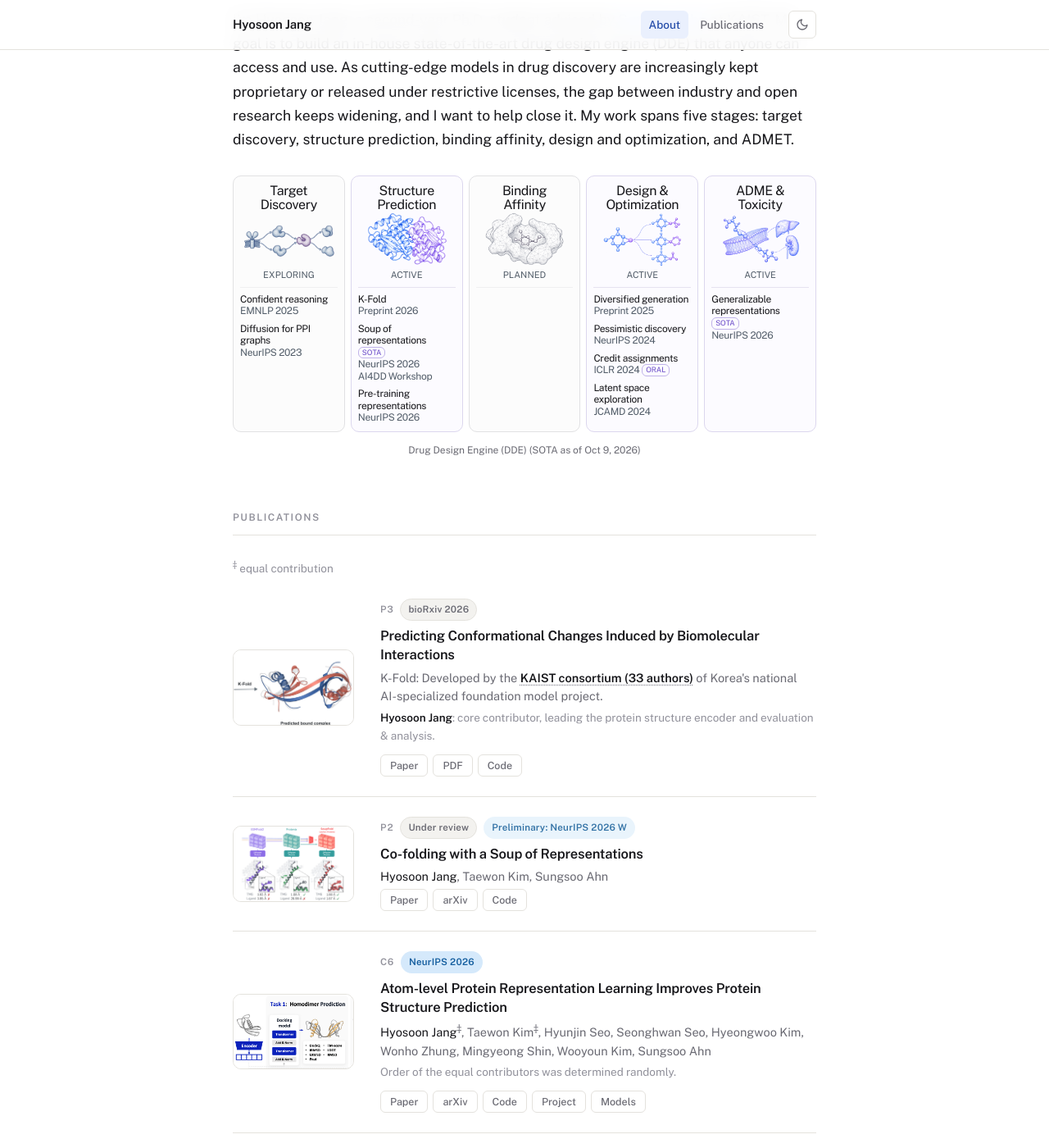
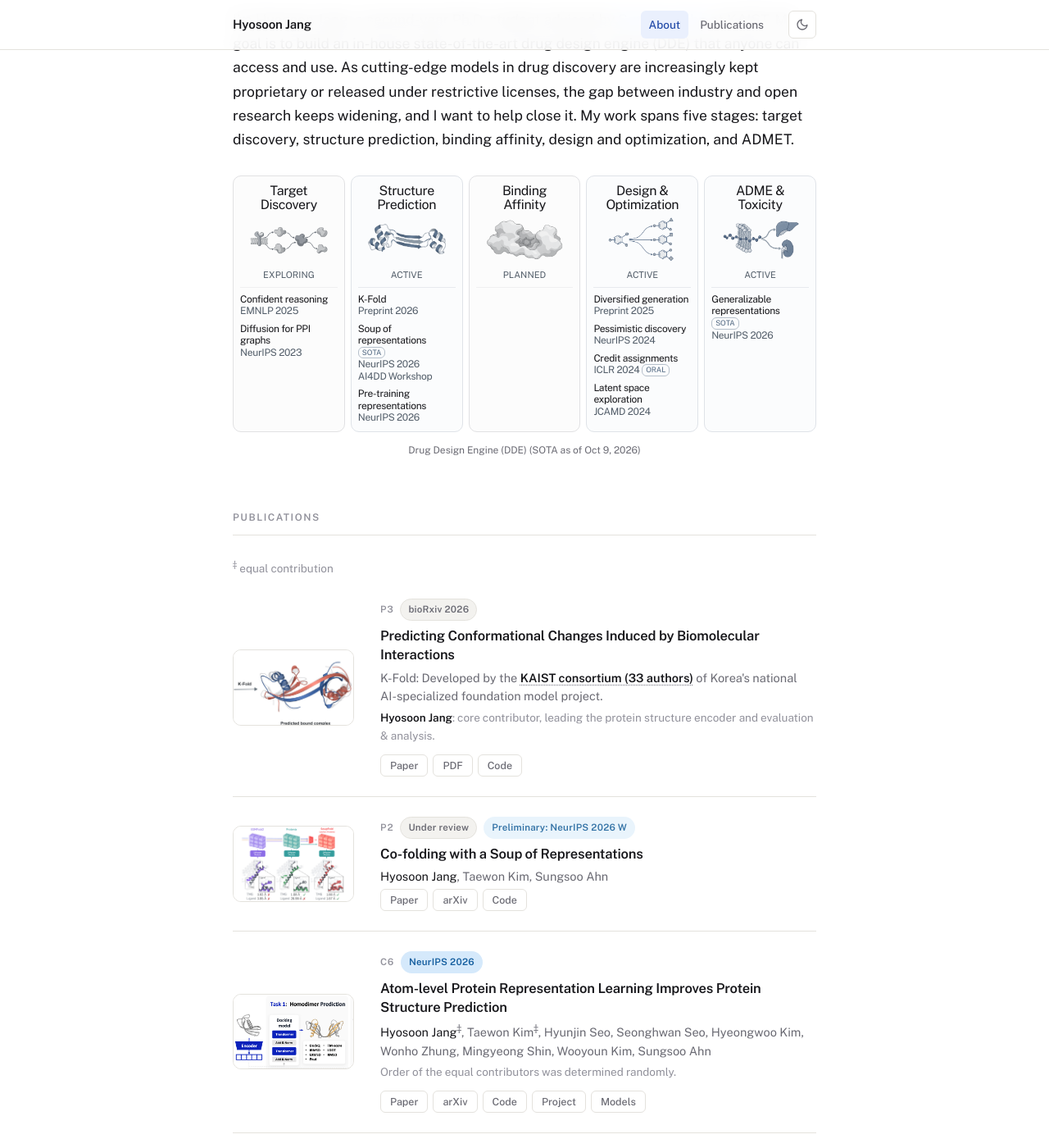
Before and after one commit to hsjang0/hsjang, a Jekyll site: the page built from index.html, in a window 1280 px wide and 1400 px high, scrolled down 383 px. Shown: the whole window at 82% size. Built offline with Jekyll 4.4.1, drawn with Linux system fonts in a browser that asks for light colours.

Commit message:
Unify all five DDE illustrations with a restrained scientific style

```diff
--- a/_data/research.yaml
+++ b/_data/research.yaml
@@ -18,14 +18,14 @@
 updated: "Oct 9, 2026"
 stages:
   - name: "Target|Discovery"
-    image: "/assets/research/stages/target.png"
+    image: "/assets/research/stages/target-v2.png"
     status: explore
     papers:
       - { tag: "C4", label: "Confident reasoning" }
       - { tag: "C1", label: "Diffusion for PPI graphs" }
 
   - name: "Structure|Prediction"
-    image: "/assets/research/stages/structure.png"
+    image: "/assets/research/stages/structure-v2.png"
     status: sota
     sota_paper: "P2"
     sota_figure: "/assets/research/soupfold_results.png"
@@ -36,11 +36,11 @@ stages:
       - { tag: "C6", label: "Pre-training representations" }
 
   - name: "Binding|Affinity"
-    image: "/assets/research/stages/affinity.png"
+    image: "/assets/research/stages/affinity-v2.png"
     status: planned
 
   - name: "Design &|Optimization"
-    image: "/assets/research/stages/design.png"
+    image: "/assets/research/stages/design-v2.png"
     status: active
     papers:
       - { tag: "P1", label: "Diversified generation", venue: "Preprint&nbsp;2025" }
@@ -49,7 +49,7 @@ stages:
       - { tag: "J2", label: "Latent space exploration", venue: "JCAMD&nbsp;2024" }
 
   - name: "ADME &|Toxicity"
-    image: "/assets/research/stages/admet.png"
+    image: "/assets/research/stages/admet-v2.png"
     status: sota
     sota_paper: "C5"
     sota_figure: "/assets/research/admet_results.png"
```
Also changed, not shown: assets/research/stages/admet-v2.png (added), assets/research/stages/affinity-v2.png (added), assets/research/stages/design-v2.png (added), assets/research/stages/structure-v2.png (added), assets/research/stages/target-v2.png (added), libs/custom/site.css.
